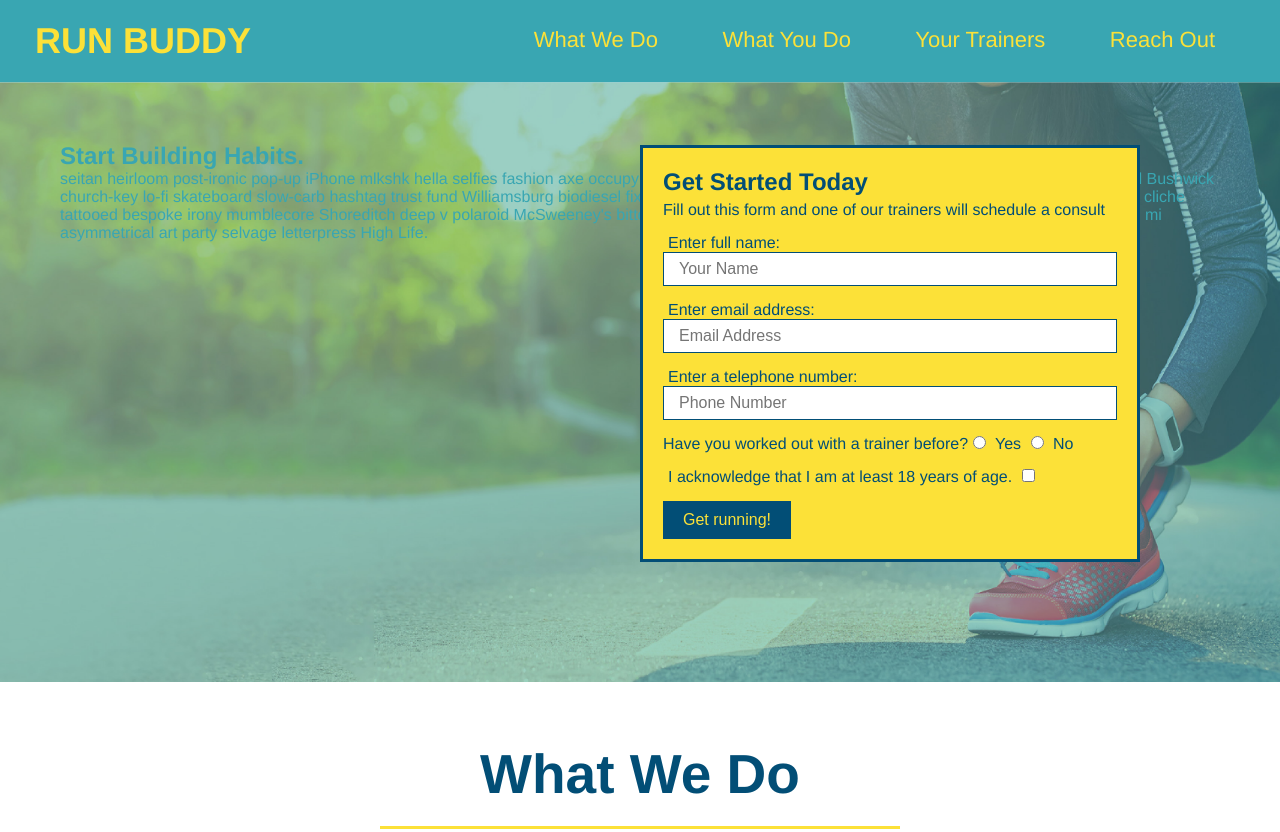
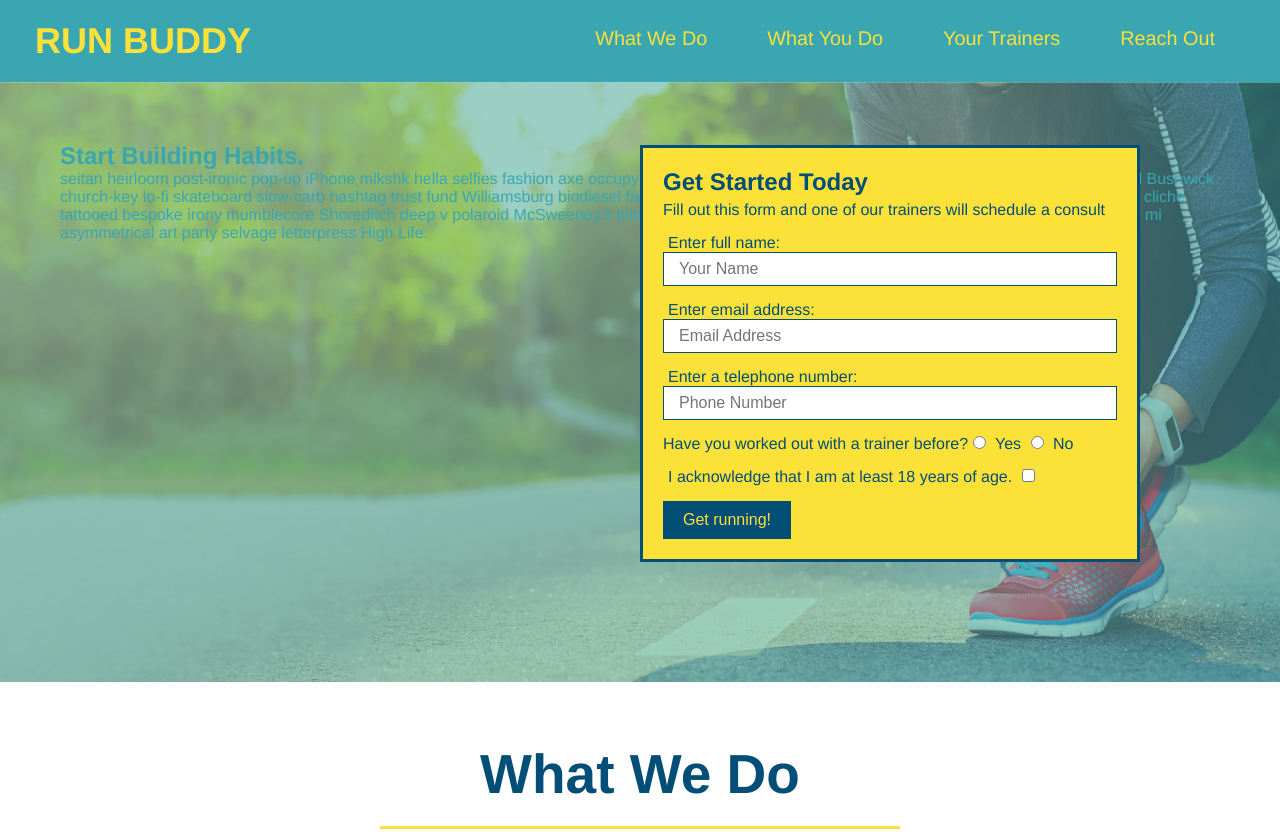
Before and after one commit to mitchgm/run-buddy-redo, a plain HTML site: page index.html in a window 1280 px wide. Shown: the top 832 px of the page. Drawn offline with Linux system fonts and the light colour scheme.

Commit message:
added flexbox to header

```diff
--- a/assets/css/style.css
+++ b/assets/css/style.css
@@ -55,16 +55,27 @@ header nav {
 
 }
 
+header nav ul {
+    display: flex;
+    flex-wrap: wrap;
+    justify-content: space-around;
+    /* align items center will vertically center the content */
+    align-items: center;
+    list-style: none;
+
+}
+
 /* this is no only styling the li elements with the ul, within the nav that is within the header */
-header nav ul li {
-    display: inline;
+/* header nav ul li {
+   /* display: inline; */
     /* this makes the li stay on the same line instead of being displayed like a traditional list */
-}
+
 
 header nav ul li a {
     margin: 0 30px;
     font-weight: lighter;
-    font-size: 22px;
+    /* vw stands for viewport width. this is saying that the fonts size should be roughly 1.55% of the window's overall width */
+    font-size: 1.55vw;
 }
 
 footer {
```
